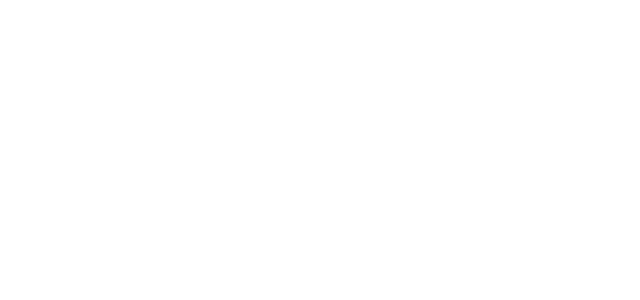
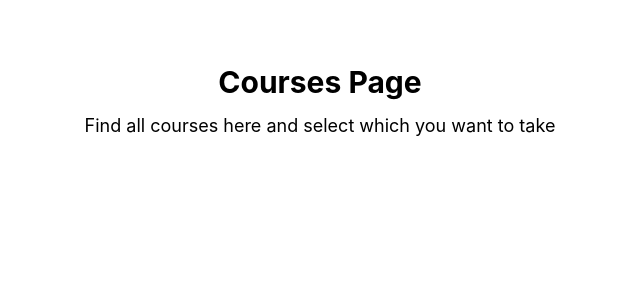
Before and after one commit to AmaduKamara/react-router-dom-v6, a React (Create React App) app: page /learn in a window 1280 px wide. Before the commit this address had no page. Shown: the top 300 px of the page, without its empty margins (320-960 px from the left). Built offline with nearby package versions, Linux system fonts and the light colour scheme.

Commit message:
Add routes to the Learn page in index.js

```diff
--- a/src/index.js
+++ b/src/index.js
@@ -4,11 +4,14 @@
 import Home from "./pages/Home";
 
 import { BrowserRouter as Router, Routes, Route } from "react-router-dom";
+import Learn from "./pages/Learn";
 
 ReactDOM.render(
   <Router>
     <Routes>
       <Route path="/" element={<Home />} />
+      <Route path="myapps" element={<Learn />} />
+      <Route path="learn" element={<Learn />} />
     </Routes>
   </Router>,
   document.getElementById("root")
```
